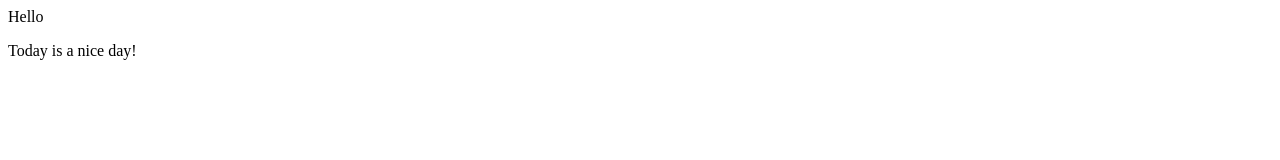
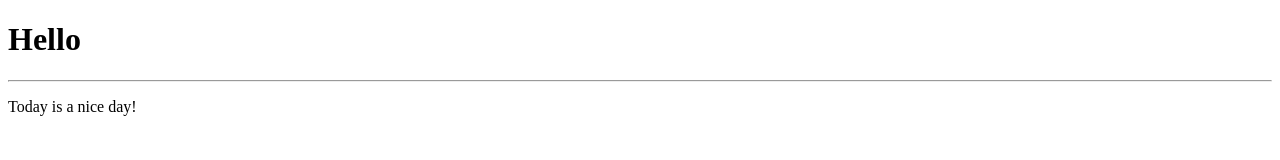
Before and after one commit to jeanjaimechia/jeanjaimechia.github.io, a plain HTML site: page index.html in a window 1280 px wide. Drawn offline with Linux system fonts and the light colour scheme.

Commit message:
First Code

```diff
--- a/index.html
+++ b/index.html
@@ -1,4 +1,5 @@
 <!DOCTYPE html>
+<html lang="en">
 <head>
     <meta charset="UTF-8">
     <meta name="viewport" content="width=device-width, initial-scale=1.0">
@@ -6,7 +7,7 @@
     <title>My First HTML</title>
 </head>
 <body>
-  <hl>Hello</h1)
+  <h1>Hello</h1>
     <hr>
     <p>Today is a nice day!</p>
 </body>
```
